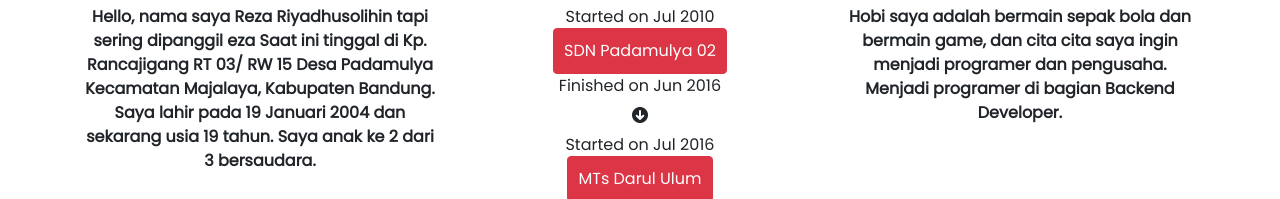
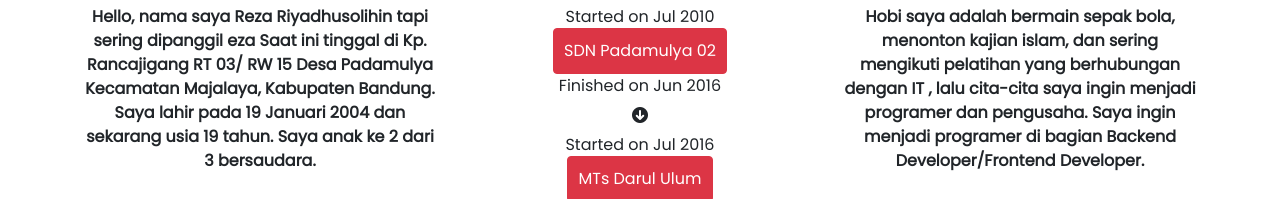
Before and after one commit to rezars19/profil-reza, a plain HTML site: page index.html in a window 1280 px wide. Shown: the part 752-951 px from the top of the page. Drawn offline with nearby package versions, Linux system fonts and the light colour scheme; a web font is replaced by a local one.

Commit message:
Update index.html

```diff
--- a/index.html
+++ b/index.html
@@ -354,9 +354,10 @@
                 </div>
               </div>
               <div data-aos="fade-up" data-aos-duration="800" class="col-sm-4">
-               <b>Hobi saya adalah bermain sepak bola dan bermain game,
-                dan cita cita saya ingin menjadi programer dan pengusaha.
-                Menjadi programer di bagian Backend Developer.
+               <b>Hobi saya adalah bermain sepak bola, menonton kajian islam,
+                dan sering mengikuti pelatihan yang berhubungan dengan IT ,
+                lalu cita-cita saya ingin menjadi programer dan pengusaha.
+                Saya ingin menjadi programer di bagian Backend Developer/Frontend Developer.
                </b>
               </div>
             </div>
```
